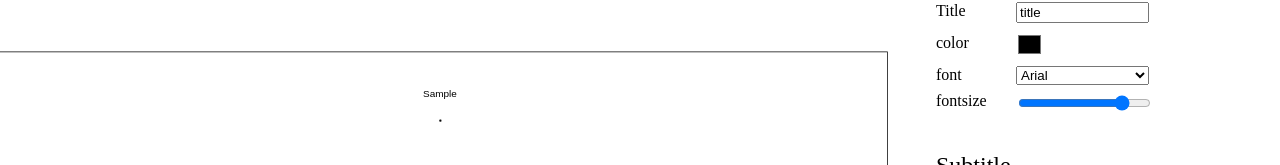
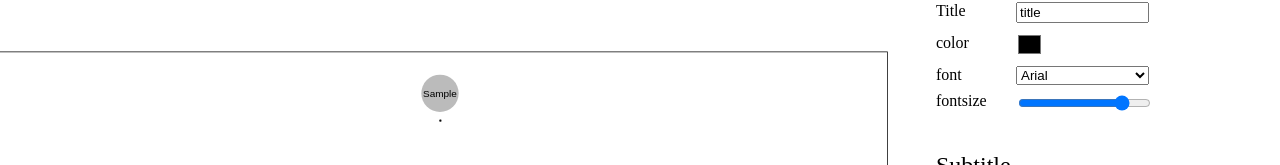
Before and after one commit to pr-citrate/cp, a React (Vite) app: page / in a window 1280 px wide. Both pictures are taken after typing "Sample" into the empty fields and a click on the button "Add". Shown: the part 263-428 px from the top of the page. Built offline with nearby package versions, Linux system fonts and the light colour scheme; a web font is replaced by a local one.

Commit message:
improved selection

```diff
--- a/src/components/Character.jsx
+++ b/src/components/Character.jsx
@@ -223,13 +223,13 @@ function Character({
         id={id}
         ref={buttonRef}
         className={`character fadein
-          ${onHighlight ? 'highlight' : ''}
-          ${selected === character.id ? 'selected' : ''}`}
+          ${onHighlight ? 'highlight' : ''}`}
         style={{
           top: character.yPos + 'px',
           left: character.xPos + 'px',
           backgroundColor: design?.characters?.bgcolor,
           color: design?.characters?.color,
+          transform: selected === character.id ? 'scale(1.1)' : '',
         }}
         onClick={handleClick}
       >
--- a/src/components/DesignForm.jsx
+++ b/src/components/DesignForm.jsx
@@ -220,7 +220,7 @@ function DesignForm({ userDesign, characters, setCharacters }) {
               <label>background color</label>
               <input
                 type='color'
-                defaultValue='#FFFFFF'
+                defaultValue='#BBBBBB'
                 {...register('characters.bgcolor')}
               />
             </div>
```
